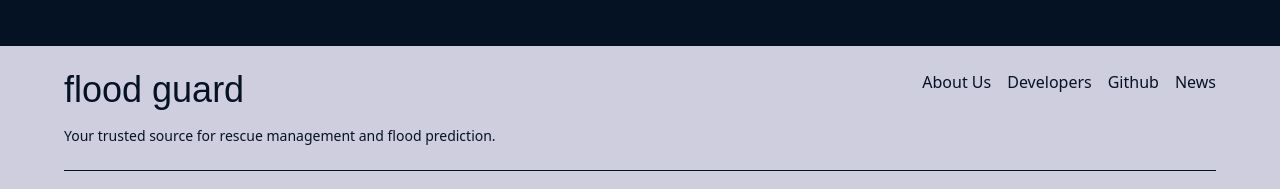
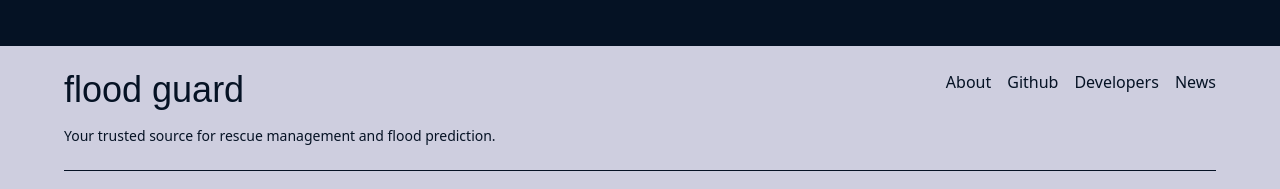
Before and after one commit to MisbahKhan0009/Flood-Guard, a React (Vite) app: page / in a window 1280 px wide. Shown: the part 3406-3595 px from the top of the page. Built offline with nearby package versions, Linux system fonts and the light colour scheme; no server answers; a web font is replaced by a local one.

Commit message:
💬 Uptader Footer Links

```diff
--- a/src/Shared/Footer/Footer.jsx
+++ b/src/Shared/Footer/Footer.jsx
@@ -1,6 +1,6 @@
-import React from 'react';
-import { Link } from 'react-router-dom';
-import { FooterLinks } from './footerLinks';
+import React from "react";
+import { Link } from "react-router-dom";
+import { FooterLinks } from "./footerLinks";
 
 const Footer = () => {
   return (
@@ -9,13 +9,21 @@
         <div className="flex flex-col md:flex-row justify-between w-full max-w-6xl">
           <div className="mb-4 md:mb-0">
             <h2 className="text-4xl font-museo">flood guard</h2>
-            <p className="mt-4 text-sm">Your trusted source for rescue management and flood prediction.</p>
+            <p className="mt-4 text-sm">
+              Your trusted source for rescue management and flood prediction.
+            </p>
           </div>
           <div className="flex flex-col md:flex-row space-y-2 md:space-y-0 md:space-x-4">
             {FooterLinks.map((link) => (
-              <Link key={link.name} to={link.path} className="hover:underline">
+              <a
+                key={link.name}
+                href={link.path}
+                target="_blank"
+                rel="noopener noreferrer"
+                className="hover:underline"
+              >
                 {link.name}
-              </Link>
+              </a>
             ))}
           </div>
         </div>
--- a/src/Shared/Footer/FooterLinks.js
+++ b/src/Shared/Footer/FooterLinks.js
@@ -1,6 +1,9 @@
 export const FooterLinks = [
-  { name: "About Us", path: "/about" },
+  {
+    name: "About",
+    path: "https://github.com/MisbahKhan0009/Flood-Guard/wiki",
+  },
+  { name: "Github", path: "https://github.com/MisbahKhan0009/Flood-Guard" },
   { name: "Developers", path: "/developers" },
-  { name: "Github", path: "/github" },
   { name: "News", path: "/news" },
 ];
```
